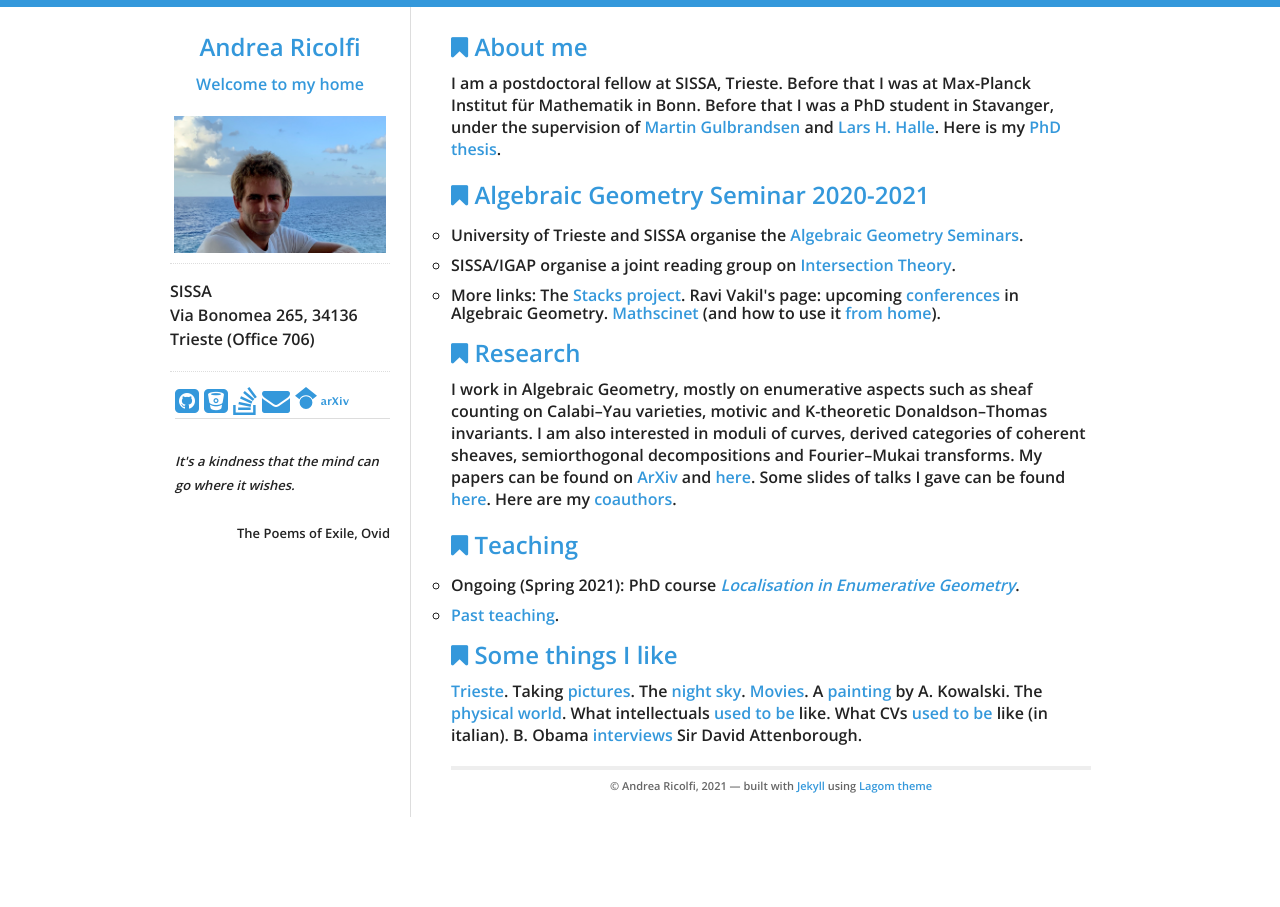
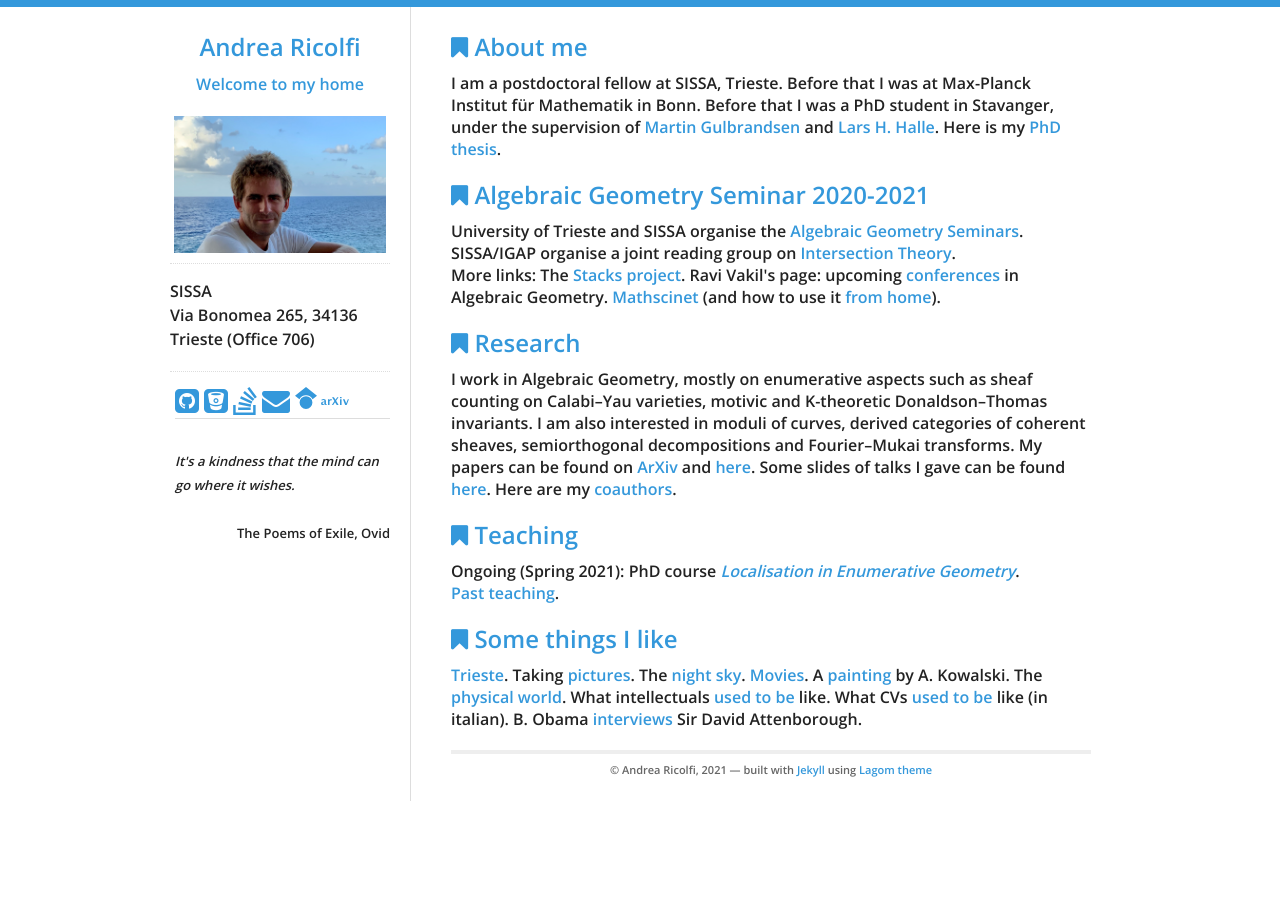
Before and after one commit to atricolfi/atricolfi.github.io, a Jekyll site: the page built from index.html, in a window 1280 px wide. Built offline with Jekyll 4.4.1, drawn with Linux system fonts in a browser that asks for light colours.

Commit message:
Update index.html

```diff
--- a/index.html
+++ b/index.html
@@ -13,22 +13,18 @@ under the supervision of <a href="http://www.ux.uis.no/%7Emartingg/">Martin Gulb
 
 <div id="home">
   <h2><i class="fa fa-bookmark"></i> Algebraic Geometry Seminar 2020-2021</h2>
-  <ul style="list-style-type:circle">
-    <li>
+<p>
 University of Trieste and SISSA organise the <a href="MATHEMATICS/AGseminar.html">Algebraic Geometry Seminars</a>.
-    </li>
-    <li>
+<br>
 SISSA/IGAP organise a joint reading group on <a href="MATHEMATICS/Intersection_theory_seminar.html">Intersection Theory</a>.
-    </li>
-    <li>
+<br>
   More links: The <a href="https://stacks.math.columbia.edu">Stacks project</a>.
   Ravi Vakil's page: upcoming <a href="http://math.stanford.edu/%7Evakil/conferences.html">conferences</a> in Algebraic Geometry.
   <a href="https://mathscinet.ams.org/mathscinet/">Mathscinet</a>
   (and how to use it <a href="http://blogs.ams.org/beyondreviews/2015/04/28/using-mathscinet-at-home-or-on-the-road/#sthash.xjLiLLxn.dpbs">from home</a>).
-    </li>
-  </ul>
+</p>
 
-<div id="home">
+  <div id="home">
   <h2><i class="fa fa-bookmark"></i> Research</h2>
   <p>
 I work in Algebraic Geometry, mostly on enumerative aspects such as sheaf counting on Calabi&#8211;Yau varieties, motivic and K-theoretic Donaldson&#8211;Thomas invariants.
@@ -39,14 +35,11 @@ Some slides of talks I gave can be found <a href="MATHEMATICS/Slides.html">here<
 
   <div id="home">
   <h2><i class="fa fa-bookmark"></i> Teaching</h2>
-   <ul style="list-style-type:circle">
-    <li>
+<p>
       Ongoing (Spring 2021): PhD course <a href="MATHEMATICS/LocalisationCourse.html"><em>Localisation in Enumerative Geometry</em></a>.
-    </li>
-    <li>
+  <br>
   <a href="MATHEMATICS/PastTeaching.html">Past teaching</a>. <br>
-    </li>
-   </ul>
+</p>
 
   <div id="home">
   <h2><i class="fa fa-bookmark"></i> Some things I like </h2>
```
